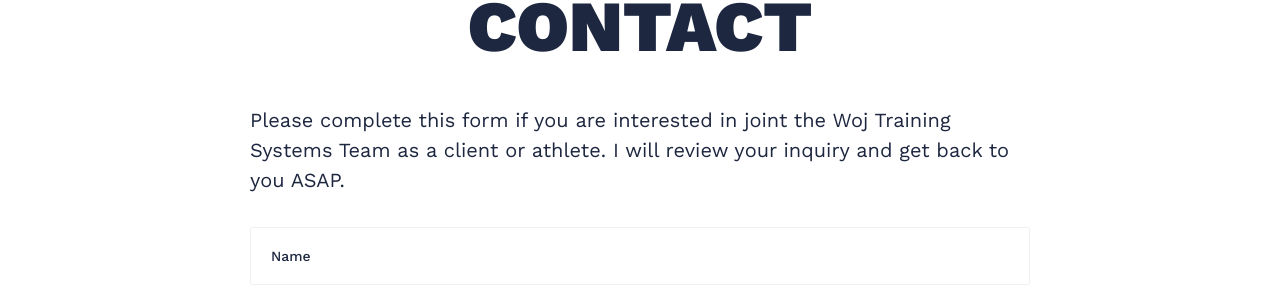
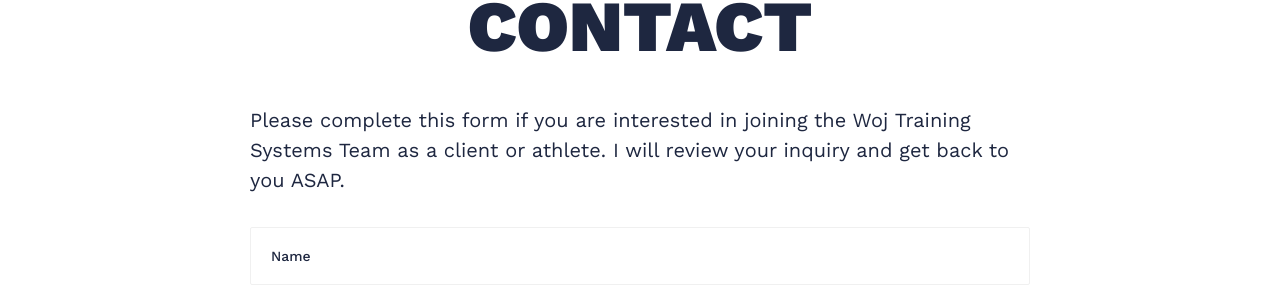
Before and after one commit to wojtrainingsystems/wojtrainingsystems.github.io, a Jekyll site: the page built from _pages/contact.html, in a window 1280 px wide. Shown: the part 154-456 px from the top of the page. Built offline with Jekyll 4.4.1, drawn with Linux system fonts in a browser that asks for light colours; nearby versions of some CDN libraries.

Commit message:
Update _config.yml

```diff
--- a/_config.yml
+++ b/_config.yml
@@ -45,7 +45,7 @@ hero:
 # Contact Settings
 contact:
   email: /f/xlezewob # Add your email for contact form
-  description: Please complete this form if you are interested in joint the Woj Training Systems Team as a client or athlete. I will review your inquiry and get back to you ASAP.
+  description: Please complete this form if you are interested in joining the Woj Training Systems Team as a client or athlete. I will review your inquiry and get back to you ASAP.
 
 
 #-------------------------------
```
